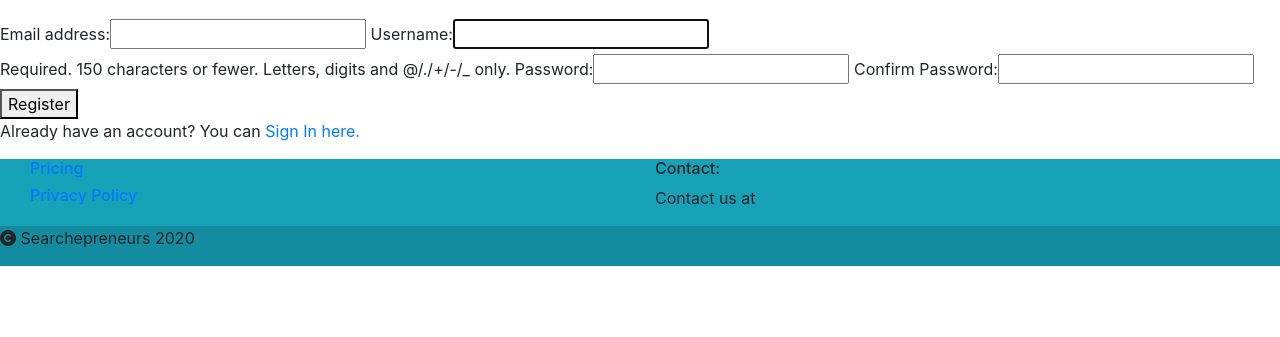
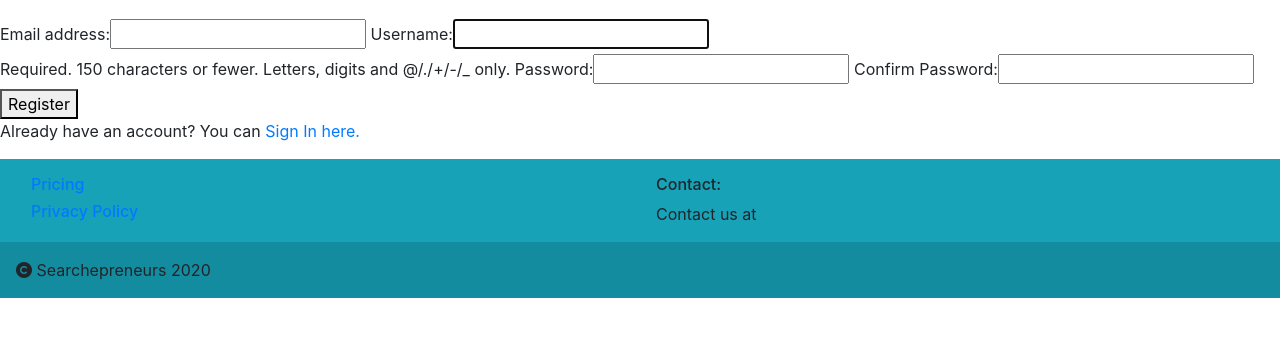
Before and after one commit to Code-Institute-Submissions/Searchepreneurs, a Django app: page /accounts/register/ in a window 1280 px wide. Shown: the part 79-416 px from the top of the page. Run offline with Django 3.2, Linux system fonts and the light colour scheme; some libraries are stand-ins or nearby versions.

Commit message:
Styled footer element

```diff
--- a/static/css/custom.css
+++ b/static/css/custom.css
@@ -53,4 +53,12 @@ body {
 
 #copyrightFooter {
     background-color: #148c9f;
+    padding-left: 1em;
+    padding-top: 1em;
 }
+
+#footer .col-sm-6 {
+    padding-top: 1em;
+    padding-left: 1em;
+    padding-right: 1em;
+}
```
